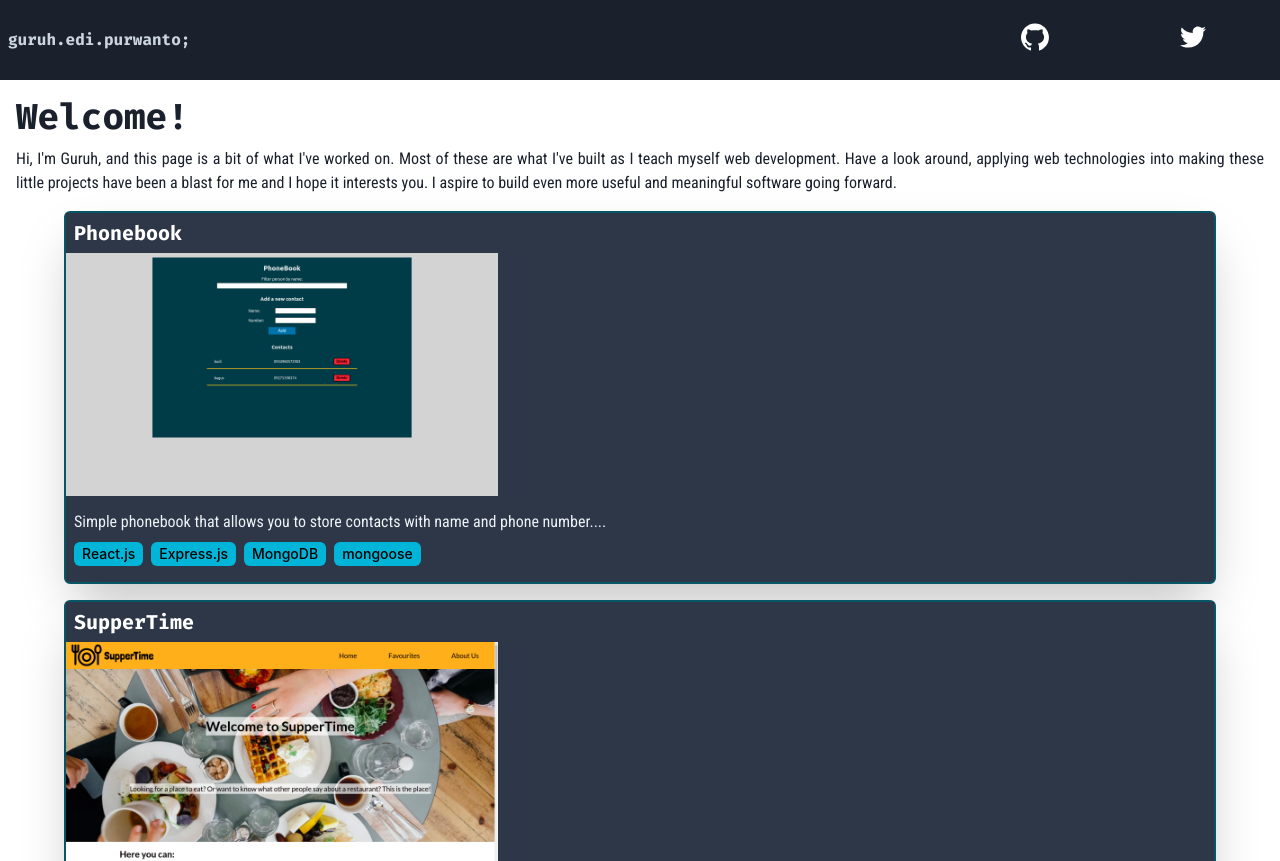
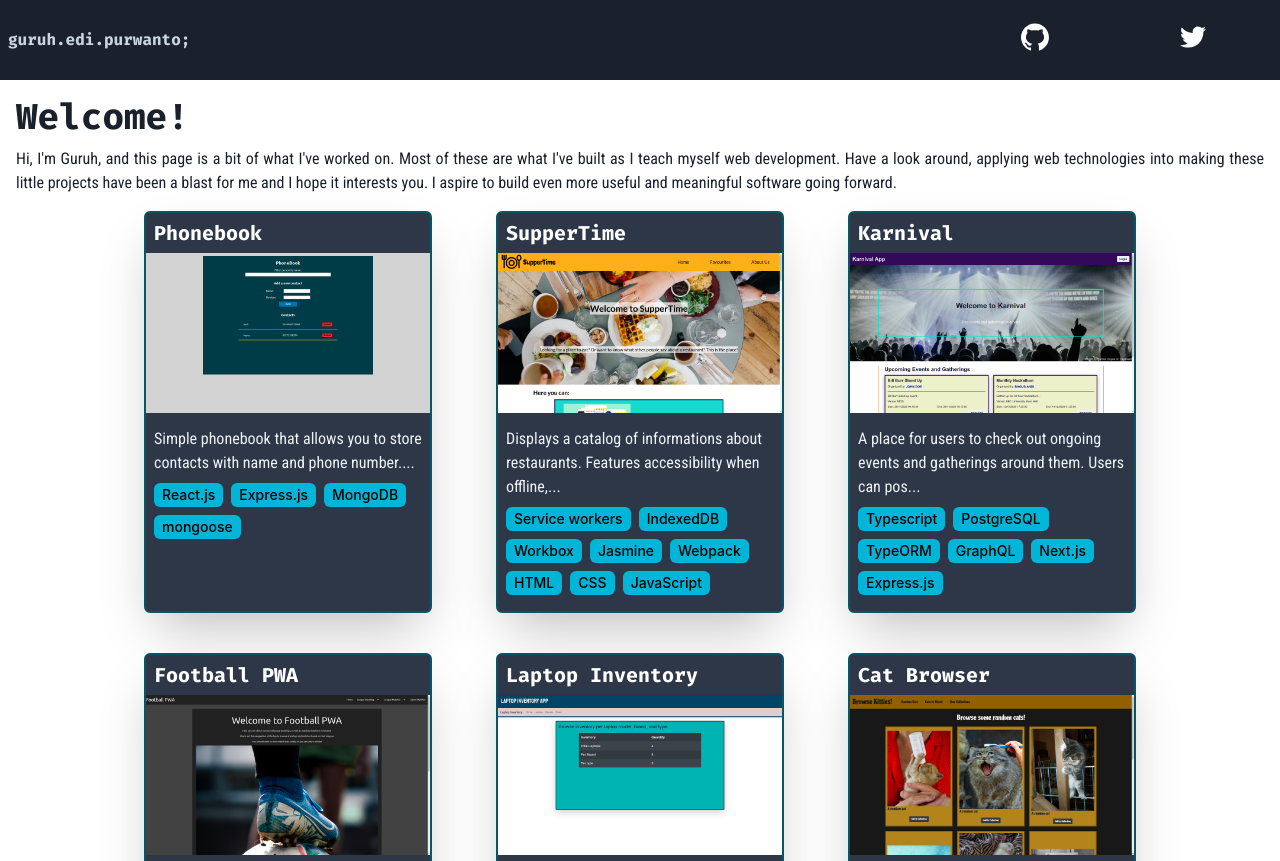
Before and after one commit to nagaremono/portfolio-v2, a Next.js app: page / in a window 1280 px wide. Shown: the top 861 px of the page. Built offline with nearby package versions, Linux system fonts and the light colour scheme.

Commit message:
add project gallery layout for other devices

```diff
--- a/src/components/ProjectCard.tsx
+++ b/src/components/ProjectCard.tsx
@@ -16,7 +16,6 @@ export const ProjectCard: React.FC<ProjectCardProps> = ({ project }) => {
 
   return (
     <Box
-      width="90%"
       pb={2}
       mx="auto"
       boxShadow="2xl"
@@ -49,6 +48,7 @@ export const ProjectCard: React.FC<ProjectCardProps> = ({ project }) => {
             transitionDuration: '0.3s',
           }}
           maxWidth="fit-content"
+          mx="auto"
         >
           <Image
             src={project.screenshot}
--- a/src/components/ProjectsGallery.tsx
+++ b/src/components/ProjectsGallery.tsx
@@ -7,7 +7,20 @@ import { BiArrowToTop } from 'react-icons/bi';
 export const ProjectsGallery: React.FC = () => {
   return (
     <>
-      <Grid rowGap={4}>
+      <Grid
+        rowGap={{ base: 4, sm: 6, md: 8, lg: 10 }}
+        templateColumns={{
+          base: '1fr',
+          sm: 'repeat(2, 1fr)',
+          md: 'repeat(2, fit-content(40%))',
+          lg: 'repeat(3, 1fr)',
+          xl: 'repeat(3, fit-content(25%))',
+          '2xl': 'repeat(3, fit-content(18%))',
+        }}
+        justifyContent="center"
+        mx={{ base: 4, sm: 6, md: 8, lg: 16 }}
+        columnGap={{ base: 0, sm: 4, md: 12, xl: 16 }}
+      >
         {projects.map((project) => (
           <ProjectCard key={project.id} project={project} />
         ))}
```
